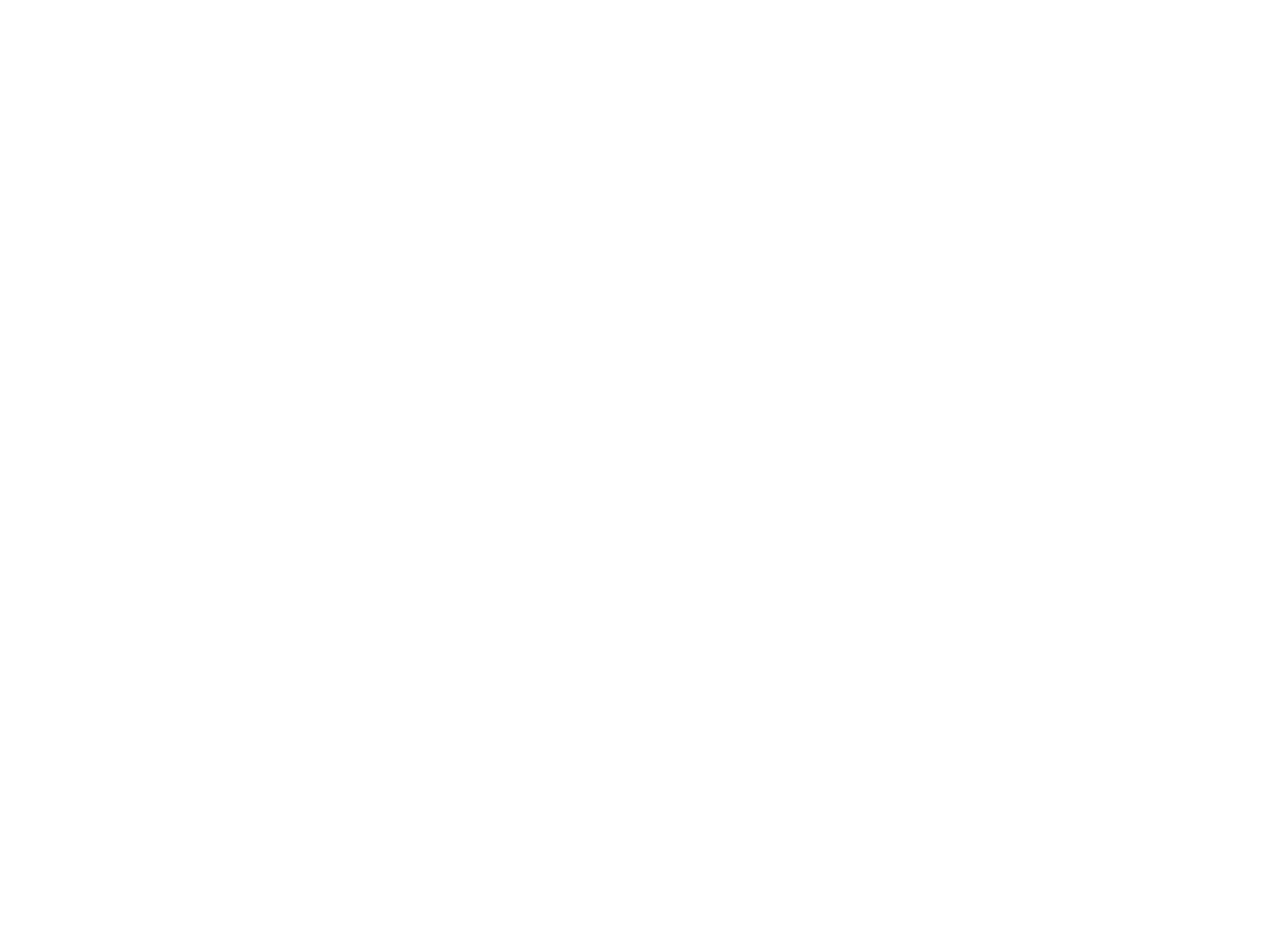
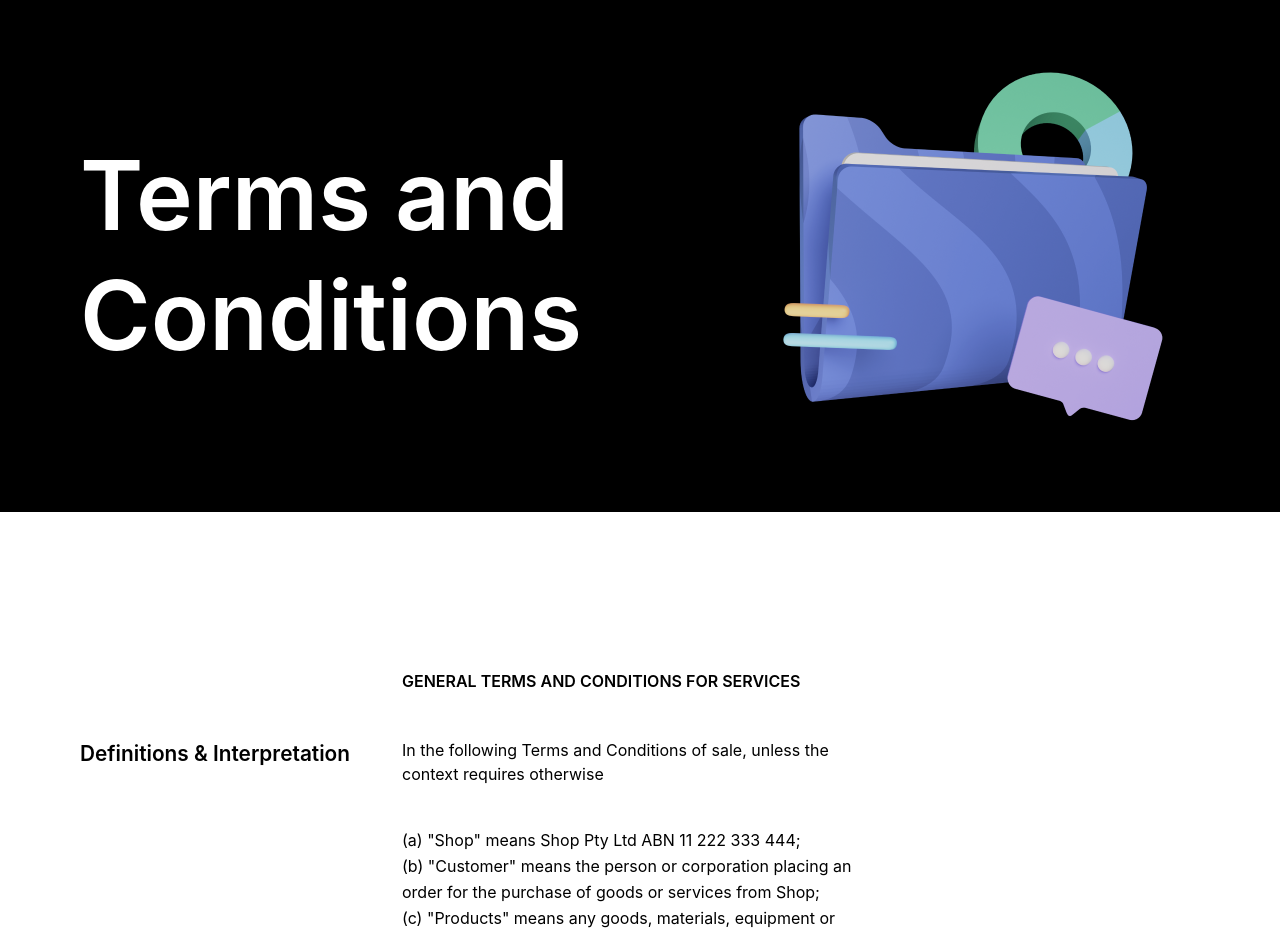
Before and after one commit to jadeoflagos/jademediapro, a Next.js app: page /terms-and-condition in a window 1280 px wide. Shown: the part 160-1095 px from the top of the page. Before the commit the page ends 800 px from the top, so only its background shows below. Built offline with nearby package versions, Linux system fonts and the light colour scheme.

Commit message:
feat: terms and condition, scrollToTop

```diff
--- a/components/Footer.jsx
+++ b/components/Footer.jsx
@@ -2,6 +2,7 @@
 import Image from "next/image";
 import Logo from "./vectors/Logo";
 import Link from "next/link";
+import { scrollToTop } from "../utils/helper";
 
 const Footer = () => {
   return (
@@ -12,6 +13,7 @@
           alt="Avatar"
           width={50}
           height={50}
+          onClick={scrollToTop}
         />
       </div>
       <div className="grid grid-cols-6 text-white">
@@ -69,7 +71,7 @@
             <Link href="/about">Community</Link>
             <Link href="/about">Collaboration</Link>
             <Link href="/about">Event</Link>
-            <Link href="/about">Job/Internship</Link>
+            <Link href="/jobs">Job/Internship</Link>
           </div>
         </div>
         <div className="flex flex-col">
@@ -79,7 +81,7 @@
             </a>
           </Link>
           <div className="flex flex-col space-y-2">
-            <Link href="/about">Store</Link>
+            <Link href="/store">Store</Link>
             <Link href="/about">Freebies</Link>
             <Link href="/about">Tool</Link>
             <Link href="/about">Report a bug</Link>
--- a/components/Sections.jsx
+++ b/components/Sections.jsx
@@ -7,13 +7,18 @@
       {data.map((item, itemIndex) => {
         const checkObject = isObject(item.content);
         const checkArray = isArray(item.content);
+        const checkIndex = itemIndex === 0 && pageTitle !== "privacy-policy";
 
         return (
           <div
             key={`${pageTitle}-section-index${itemIndex}`}
-            className={`${styles.section}`}
+            className={`${styles.section} ${
+              checkIndex ? styles.noBottomSpace : ""
+            }`}
           >
-            <span className="font-semibold">{item.title}</span>
+            <span className="font-semibold text-[1.3rem]">
+              {item.title === "heading" ? "" : item.title}
+            </span>
             <div
               className={`${
                 item.underline ? styles.underline : ""
@@ -35,21 +40,43 @@
                     </p>
                   ))
                 ) : (
-                  <p>{item.content}</p>
+                  <p
+                    className={`${
+                      item.title === "heading" ? "font-semibold" : ""
+                    }`}
+                  >
+                    {item.content}
+                  </p>
                 ))}
               {checkObject && (
                 <div className={`flex flex-col`}>
-                  <span className="text-[#502A7A] font-semibold mb-[2.56rem]">
+                  <span
+                    className={`${
+                      pageTitle !== "privacy-policy"
+                        ? ""
+                        : "text-[#502A7A] font-semibold "
+                    } mb-[2.56rem]`}
+                  >
                     {item.content.title}
                   </span>
                   {item.content.options.map((i) => (
-                    <div className="flex items-center">
-                      <img
-                        className="w-4 h-4"
-                        src="/vectors/arrow-option.svg"
-                        alt="list-icon"
-                      />
-                      <span className="ml-[1.18rem]">{i}</span>
+                    <div className="flex items-center leading-relaxed">
+                      {pageTitle !== "privacy-policy" ? (
+                        ""
+                      ) : (
+                        <img
+                          className="w-3 h-3"
+                          src="/vectors/arrow-option.svg"
+                          alt="list-icon"
+                        />
+                      )}
+                      <span
+                        className={`${
+                          pageTitle === "privacy-policy" ? "ml-[1.18rem]" : ""
+                        }`}
+                      >
+                        {i}
+                      </span>
                     </div>
                   ))}
                 </div>
--- a/data/index.js
+++ b/data/index.js
@@ -88,3 +88,74 @@
     }
 
 ]
+
+export const termsAndConditionData = [
+
+    {
+        title: 'heading',
+        content: 'GENERAL TERMS AND CONDITIONS FOR SERVICES'
+    },
+    {
+        title: 'Definitions & Interpretation',
+        content: {
+            title: 'In the following Terms and Conditions of sale, unless the context requires otherwise',
+            options: [
+                '(a) "Shop" means Shop Pty Ltd ABN 11 222 333 444;',
+                '(b) "Customer" means the person or corporation placing an order for the purchase of goods or services from Shop;',
+                '(c) "Products" means any goods, materials, equipment or services provided to the Customer by Shop;',
+                '(d) if the Customer comprises more than one person, each of those person’s liability is joint and several;',
+                '(e) references to a party or a person includes any form of entity and their respective successors, assigns and representatives;',
+                '(f) for all periods and times specified in clauses 5 and 11, time is of the essence; and',
+                '(g) all references to currency are references to Australian dollars.'
+
+            ]
+        }
+    },
+    {
+        title: 'General',
+        content: "By ordering the Products and / or accepting delivery of the Products from Shop, the Customer agrees that it is bound by these Terms and Conditions of sale.Customer orders, including orders placed via the internet, are subject to acceptance by Shop.The acceptance of the Customer's order by Shop is expressly made conditional upon the Customer's assent to these Terms and Conditions which will prevail notwithstanding anything that may be stated to the contrary on the Customer's order. Shop reserves the right to vary any of these terms at any time and any subsequent orders placed by the Customer will constitute an acceptance of the terms as varied. Once a Customer order has been placed and accepted by Shop, the Customer agrees that the Customer has no right to cancel or vary the order at any time, unless agreed upon in writing by both parties."
+    },
+    {
+        title: 'Quotations',
+        content: 'Any quotation by Shop to the Customer will be open for acceptance by the Customer within the period stated in the quotation or, where no period is stated, within seven(7) days from the date of the quotation.Thereafter, prices stated in the quotation may be varied by Shop without notice to the Customer.'
+    },
+    {
+        title: 'Prices / Taxes',
+        content: "The prices charged by and payable to Shop will be the ruling prices applicable at the time of order placement, provided that the Products are accepted for delivery within a reasonable time.Prices are subject to change without notice.Recommended retail prices are provided for indicative purposes only and there is no obligation for Shop to comply with that recommendation.It as agreed that should the Customer fail for any reason to acquire the quantity of Products sold then without limiting Shop' other rights and remedies the unit price charged for the goods sold may be amended to take into account any variation in the total quantity purchased by the Customer. Prices include GST, but do not include any other tax or duty, which is in addition to the price and is to be paid by the Customer at the time of payment for the Products."
+    },
+    {
+        title: 'Terms of Payment',
+        content: [
+            'Credit Card Payments may attract a surcharge, and Shop will inform the Customer if this is to be the case before processing the transaction.',
+            'Unless otherwise agreed in writing by Shop, where Shop has not agreed in writing to provide commercial credit to the Customer, the total purchase price for Products supplied will be due for payment in cash prior to delivery.',
+            'Where Shop has agreed in writing to provide commercial credit to the Customer, the Customer must make payments in accordance with the payment terms provided by Shop.',
+            "Where Shop has approved the provision of a commercial credit arrangement with the Customer but has not provided notice of the payment terms to the Customer, the Customer must pay the total purchase price for Products supplied within seven days of the statement date.",
+            'Credit Card Payment at an Invoice or transaction level may also be offered to the Customer as a stand - alone payment method, or in conjunction with Credit Card Direct Debit Authorisation.'
+        ]
+    },
+
+    {
+        title: 'Credit Accounts',
+        content: "Any commercial credit arrangements that are provided to the Customer by Shop will continue until terminated by Shop at it sole discretion.In the event that Shop terminates the Customer's commercial credit arrangement, the Customer will be notified in writing and termination will take effect upon receipt of that notification by the Customer."
+    },
+    {
+        title: 'Change of Ownership',
+        content: [
+            "Trading accounts are approved by Shop based on the information supplied and the representations made by the Customer.In the event that there is a change in ownership of the Customer, whether total or partial, the Customer must immediately provide written notice to Shop informing Shop of these changes.Until Shop receives written notice from the Customer of a change in ownership, the Customer(including where it is a company or trustee, each of the Directors thereof) holds Shop indemnified against any and all losses, unpaid accounts, interest, damages, costs, charges, fees and expenses incurred or suffered by Shop in trading with any person, company(including the same company but with a different shareholder or shareholders) or other entity(including a trust) which may have purchased the Customer's business or any interest in the Customer's business or any of the shares in the Customer and used the Customer's previously approved account for trading.",
+            'Where a Customer has been authorised by Shop to make payments through Credit Card Direct Debit, the Customer must provide notice in writing at least five(5) days prior to any change in ownership of the business to allow Shop sufficient time to contact the new owner to obtain and confirm new Credit Card information if applicable.'
+        ]
+    },
+    {
+        title: 'Information on the Products supplied',
+        content: 'All descriptive specifications, illustrations, drawings, data, dimensions and weights furnished by Shop or otherwise contained in catalogues or other advertising material are approximate only and are intended to be merely a general description of the goods, are not incorporated within this agreement and no not form part of the description of the goods sold under this or any other agreement unless otherwise agreed to in writing by Shop in which case such information will be subject to recognised trade tolerances.'
+    },
+
+    {
+        title: 'Delivery',
+        content: [
+            "The means of delivering the Products to the Customer will be at Shop' discretion. Shop reserves the right to deliver Products in part deliveries. In the event that Shop incurs additional costs for meeting special (i.e. Tasmania / Northern Territory Deliveries) or urgent delivery arrangements, these additional costs may be charged to the Customer and may include the cost of airfreight where it is not the normal method of delivery. The Customer agrees to accept delivery of the Products sold at any time during normal business hours.",
+            "Shop will not be liable for any loss or damage resulting from any late delivery of the Products and late delivery will not entitle the Customer to rescind or repudiate the Customer's order for the Products."
+        ]
+    },
+
+]
--- a/pages/terms-and-condition.jsx
+++ b/pages/terms-and-condition.jsx
@@ -1,7 +1,39 @@
 import React from "react";
+import Navbar from "../components/Navbar";
+import Sections from "../components/Sections";
+import Footer from "../components/Footer";
+
+import styles from "../styles/Home.module.css";
+
+import { termsAndConditionData } from "../data";
 
 const TermsAndCondition = () => {
-  return <div> terms and condition</div>;
+  return (
+    <div>
+      <div className="w-full bg-black">
+        <div>
+          <Navbar textColor="white" />
+        </div>
+        <div className="flex items-center justify-between px-20 py-8 bg-black ">
+          <div className="flex flex-col text-white text-8xl font-semibold leading-tight">
+            <span>Terms and</span>
+            <span>Conditions</span>
+          </div>
+          <img
+            src="/images/terms-and-conditions.png"
+            alt="terms-and-condition-icon"
+          />
+        </div>
+      </div>
+      <div className={`bg-white ${styles.privacyContent}`}>
+        <Sections
+          pageTitle="terms-and-condition"
+          data={termsAndConditionData}
+        />
+      </div>
+      <Footer />
+    </div>
+  );
 };
 
 export default TermsAndCondition;
--- a/styles/Home.module.css
+++ b/styles/Home.module.css
@@ -124,7 +124,10 @@
   @apply flex flex-col;
 }
 .section {
-  @apply grid grid-cols-[40%,1fr] mb-[5.56rem] text-[1.2rem];
+  @apply grid grid-cols-[40%,1fr] mb-[5.56rem] text-[1rem];
+}
+.noBottomSpace {
+  @apply mb-[2.8rem];
 }
 .underline {
   border-bottom: 2px solid #000;
--- /dev/null
+++ b/utils/helper.js
@@ -0,0 +1,3 @@
+export const scrollToTop = () => {
+    window.scrollTo({ top: 0, behavior: 'smooth' })
+}
```
Also changed, not shown: public/images/terms-and-conditions.png (added).
